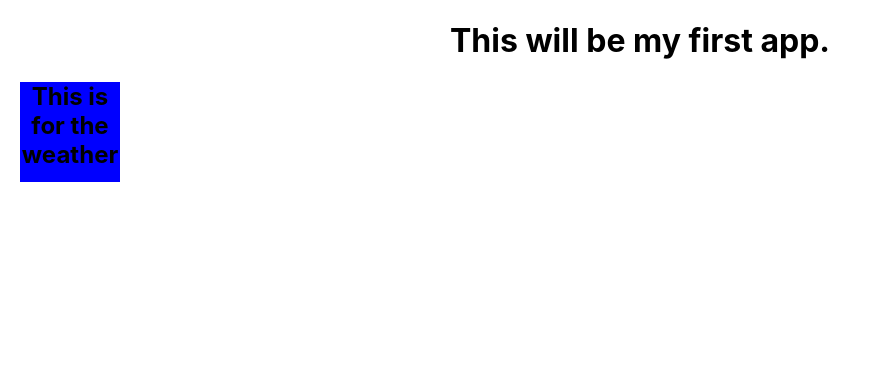
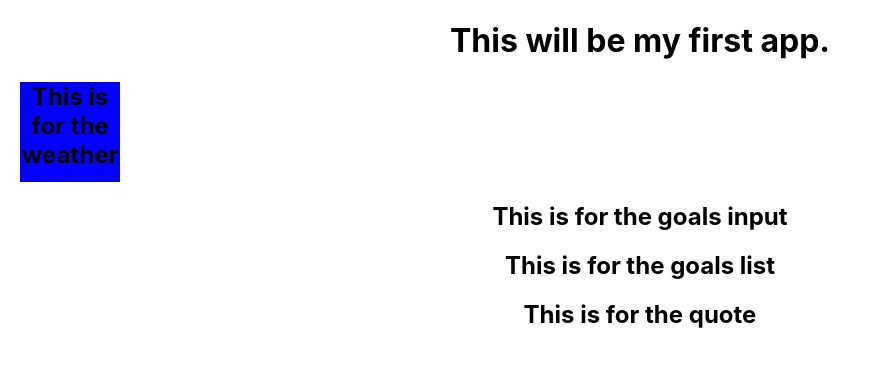
Before and after one commit to plastikjames/inspirational-homepage, a React (Create React App) app: page / in a window 1280 px wide. Shown: the top 366 px of the page, without its empty margins (0-871 px from the left). Built offline with nearby package versions, Linux system fonts and the light colour scheme.

Commit message:
Setting up structure

```diff
--- a/src/App.js
+++ b/src/App.js
@@ -1,5 +1,8 @@
 import React from 'react';
-import Weather from './features/weather';
+import Weather from './features/weather/weather';
+import GoalsInput from './features/goals/goalsInput';
+import GoalsList from './features/goals/goalsList';
+import Quote from './features/quote/quote';
 
 import './App.css';
 
@@ -8,6 +11,9 @@ function App() {
     <div className="App">
       <h1>This will be my first app.</h1>
       <Weather />
+      <GoalsInput />
+      <GoalsList />
+      <Quote />
     </div>
   );
 }
--- /dev/null
+++ b/src/features/goals/goalsInput.js
@@ -0,0 +1,9 @@
+const GoalsInput = () => {
+    return (
+        <div id="goalsinput">
+            <h2>This is for the goals input</h2>
+        </div>
+    )
+}
+
+export default GoalsInput;
--- /dev/null
+++ b/src/features/goals/goalsList.js
@@ -0,0 +1,9 @@
+const GoalsList = () => {
+    return (
+        <div id="goalslist">
+            <h2>This is for the goals list</h2>
+        </div>
+    )
+}
+
+export default GoalsList;
```
Also changed, not shown: src/features/weather/weather.js (renamed from src/features/weather.js).
